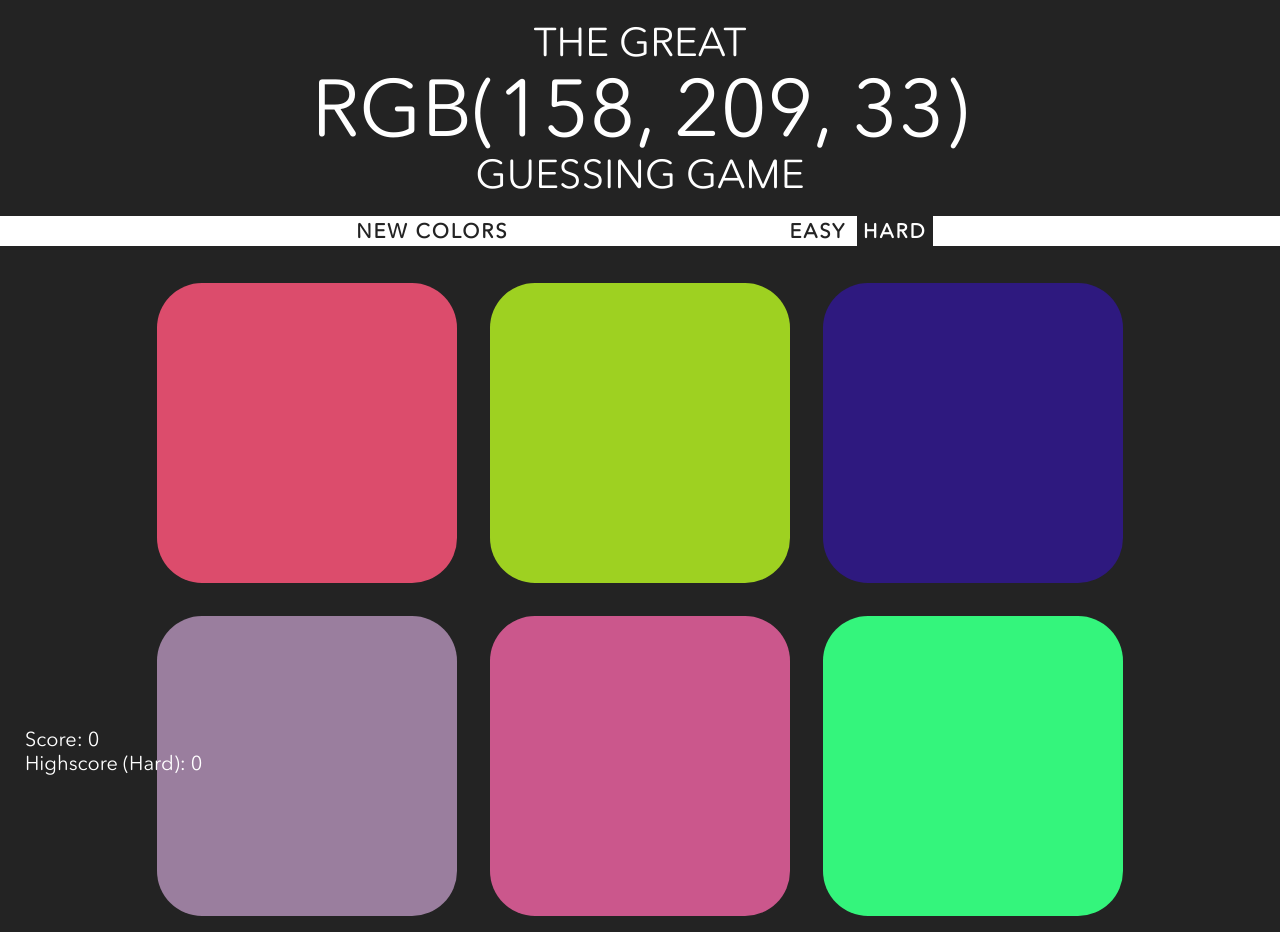
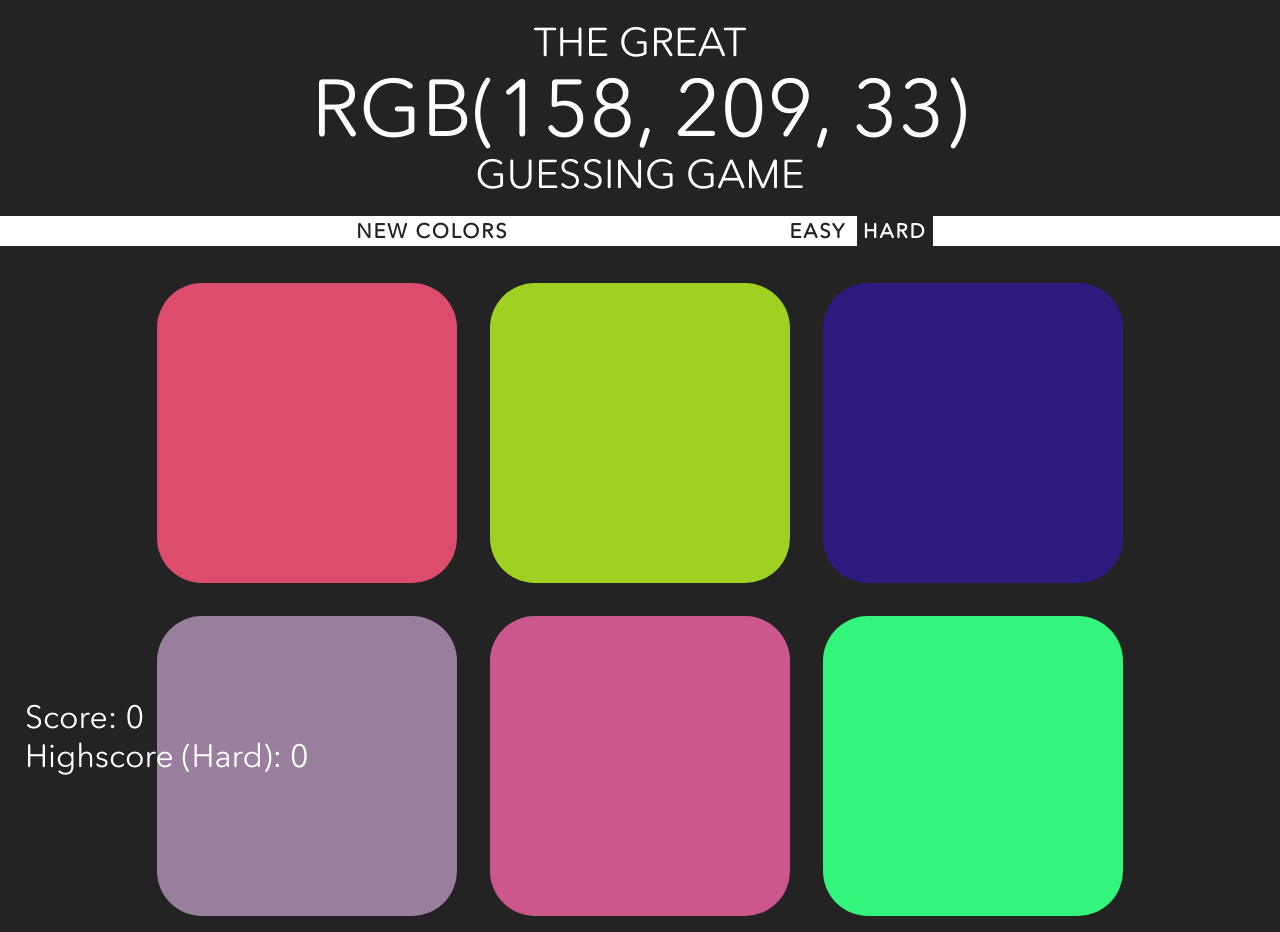
Before and after one commit to GameJutsu/rgb-color-game, a plain HTML site: page index.html in a window 1280 px wide. Drawn offline with Linux system fonts and the light colour scheme.

Commit message:
Updated Score font size

```diff
--- a/assets/css/style.css
+++ b/assets/css/style.css
@@ -110,4 +110,5 @@ h1 {
   left: 25px;
   bottom: 25px;
   color: #fff;
+  font-size: 160%;
 }
```
